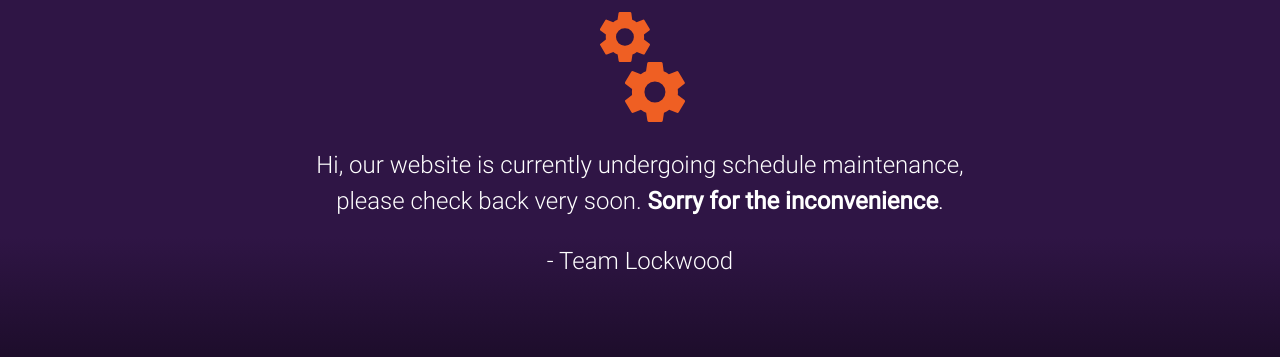
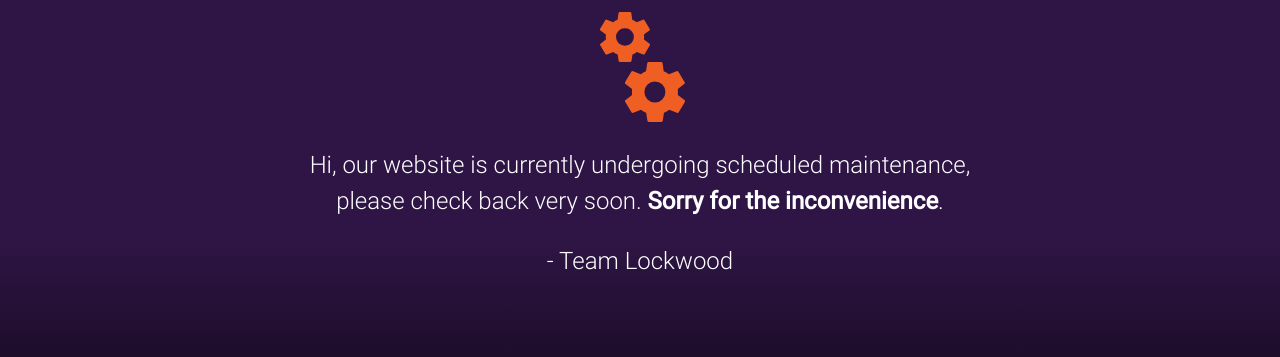
Before and after one commit to krunalvomexlkwd/lkwd-maintenance-page, a plain HTML site: page index.html in a window 1280 px wide. Shown: the part 243-600 px from the top of the page. Drawn offline with Linux system fonts and the light colour scheme; files that its build step writes are made by us from their sources; files whose address does not match are found by name; a web font is replaced by a local one.

Commit message:
added generic text

```diff
--- a/index.html
+++ b/index.html
@@ -25,7 +25,7 @@
         <img id="gear1" class="gear1-mr" src="../maintenance/img/small-gear.svg" alt="Small Gear icon">
         <img id="gear2" class="gear2-ml" src="../maintenance/img/large-gear.svg" alt="Large Gear icon">
         <div class="text">
-            <p>Hi, our website is currently undergoing schedule maintenance, please check back very soon. <strong>Sorry for the inconvenience</strong>.</p>
+            <p>Hi, our website is currently undergoing scheduled maintenance, please check back very soon. <strong>Sorry for the inconvenience</strong>.</p>
             <p>- Team Lockwood</p>
         </div>
         <img class="icon" src="..//maintenance/img/lkwd-logo.svg" alt="Lockwood logo">
```
